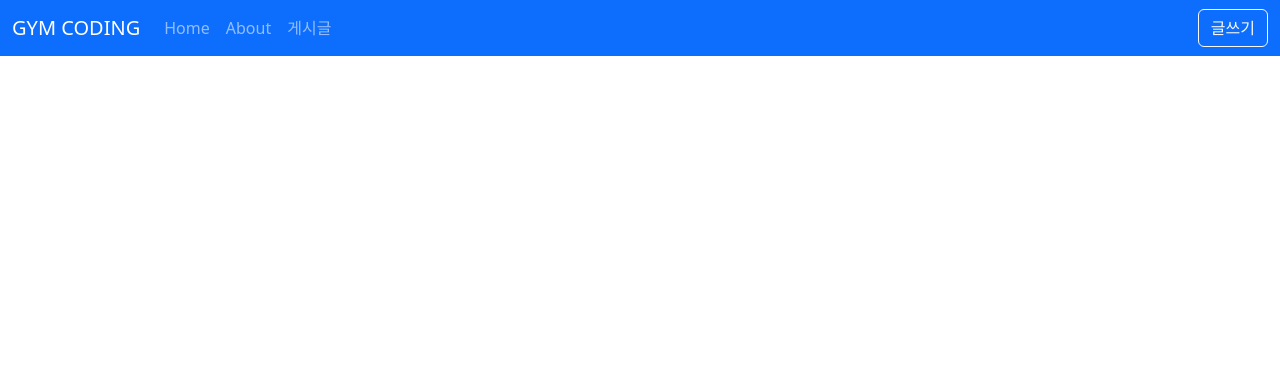
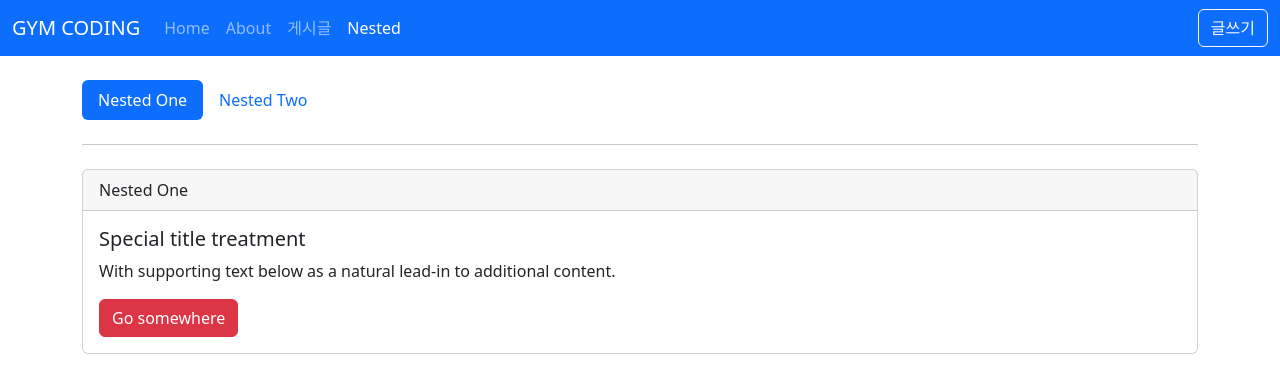
Before and after one commit to dazzul94/vue-basic, a Vue app in the folder vue3-posts/: page /nested/one in a window 1280 px wide. Shown: the top 392 px of the page. Built offline with nearby package versions, Linux system fonts and the light colour scheme.

Commit message:
404 & 중첩 route

```diff
--- a/vue3-posts/src/layouts/TheHeader.vue
+++ b/vue3-posts/src/layouts/TheHeader.vue
@@ -31,6 +31,11 @@
 								>게시글</RouterLink
 							>
 						</li>
+						<li class="nav-item">
+							<RouterLink class="nav-link" active-class="active" to="/nested"
+								>Nested</RouterLink
+							>
+						</li>
 					</ul>
 					<form class="d-flex">
 						<button class="btn btn-outline-light" type="button" @click="goPage">
--- a/vue3-posts/src/router/index.js
+++ b/vue3-posts/src/router/index.js
@@ -5,6 +5,11 @@
 import PostDetailView from '@/views/posts/PostDetailView.vue';
 import PostListView from '@/views/posts/PostListView.vue';
 import PostEditView from '@/views/posts/PostEditView.vue';
+import NotFoundView from '@/views/NotFoundView.vue';
+import NestedView from '@/views/nested/NestedView.vue';
+import NestedOneView from '@/views/nested/NestedOneView.vue';
+import NestedTwoView from '@/views/nested/NestedTwoView.vue';
+import NestedHomeView from '@/views/nested/NestedHomeView.vue';
 
 const routes = [
 	{
@@ -37,6 +42,17 @@
 		name: 'PostEdit',
 		component: PostEditView,
 	},
+	{ path: '/:pathMatch(.*)*', name: 'NotFound', component: NotFoundView },
+	{
+		path: '/nested',
+		name: 'Nested',
+		component: NestedView,
+		children: [
+			{ path: '', name: 'NestedHome', component: NestedHomeView },
+			{ path: 'one', name: 'NestedOne', component: NestedOneView },
+			{ path: 'two', name: 'NestedTwo', component: NestedTwoView },
+		],
+	},
 ];
 
 const router = createRouter({
--- /dev/null
+++ b/vue3-posts/src/views/NotFoundView.vue
@@ -0,0 +1,16 @@
+<template>
+	<div class="text-center py-5">
+		<h2>Oops!</h2>
+		<h2>404 not found</h2>
+		<div class="text-muted">요청한 페이지를 찾을 수 없습니다.</div>
+		<div class="mt-4">
+			<RouterLink to="/">
+				<button class="btn btn-primary">HOME</button>
+			</RouterLink>
+		</div>
+	</div>
+</template>
+
+<script setup></script>
+
+<style lang="scss" scoped></style>
--- /dev/null
+++ b/vue3-posts/src/views/nested/NestedHomeView.vue
@@ -0,0 +1,12 @@
+<template>
+	<div class="card">
+		<div class="card-header">Nested Home</div>
+		<div class="card-body">
+			<h5 class="card-title">Nested Routes Home</h5>
+		</div>
+	</div>
+</template>
+
+<script setup></script>
+
+<style lang="scss" scoped></style>
--- /dev/null
+++ b/vue3-posts/src/views/nested/NestedOneView.vue
@@ -0,0 +1,16 @@
+<template>
+	<div class="card">
+		<div class="card-header">Nested One</div>
+		<div class="card-body">
+			<h5 class="card-title">Special title treatment</h5>
+			<p class="card-text">
+				With supporting text below as a natural lead-in to additional content.
+			</p>
+			<a href="#" class="btn btn-danger">Go somewhere</a>
+		</div>
+	</div>
+</template>
+
+<script setup></script>
+
+<style lang="scss" scoped></style>
--- /dev/null
+++ b/vue3-posts/src/views/nested/NestedTwoView.vue
@@ -0,0 +1,16 @@
+<template>
+	<div class="card">
+		<div class="card-header">Nested Two</div>
+		<div class="card-body">
+			<h5 class="card-title">Special title treatment</h5>
+			<p class="card-text">
+				With supporting text below as a natural lead-in to additional content.
+			</p>
+			<a href="#" class="btn btn-warning">Go somewhere</a>
+		</div>
+	</div>
+</template>
+
+<script setup></script>
+
+<style lang="scss" scoped></style>
--- /dev/null
+++ b/vue3-posts/src/views/nested/NestedView.vue
@@ -0,0 +1,28 @@
+<template>
+	<div>
+		<ul class="nav nav-pills">
+			<li class="nav-item">
+				<RouterLink
+					class="nav-link"
+					active-class="active"
+					:to="{ name: 'NestedOne', replace: true }"
+					>Nested One</RouterLink
+				>
+			</li>
+			<li class="nav-item">
+				<RouterLink
+					class="nav-link"
+					active-class="active"
+					:to="{ name: 'NestedTwo', replace: true }"
+					>Nested Two</RouterLink
+				>
+			</li>
+		</ul>
+		<hr class="my-4" />
+		<RouterView></RouterView>
+	</div>
+</template>
+
+<script setup></script>
+
+<style lang="scss" scoped></style>
```
